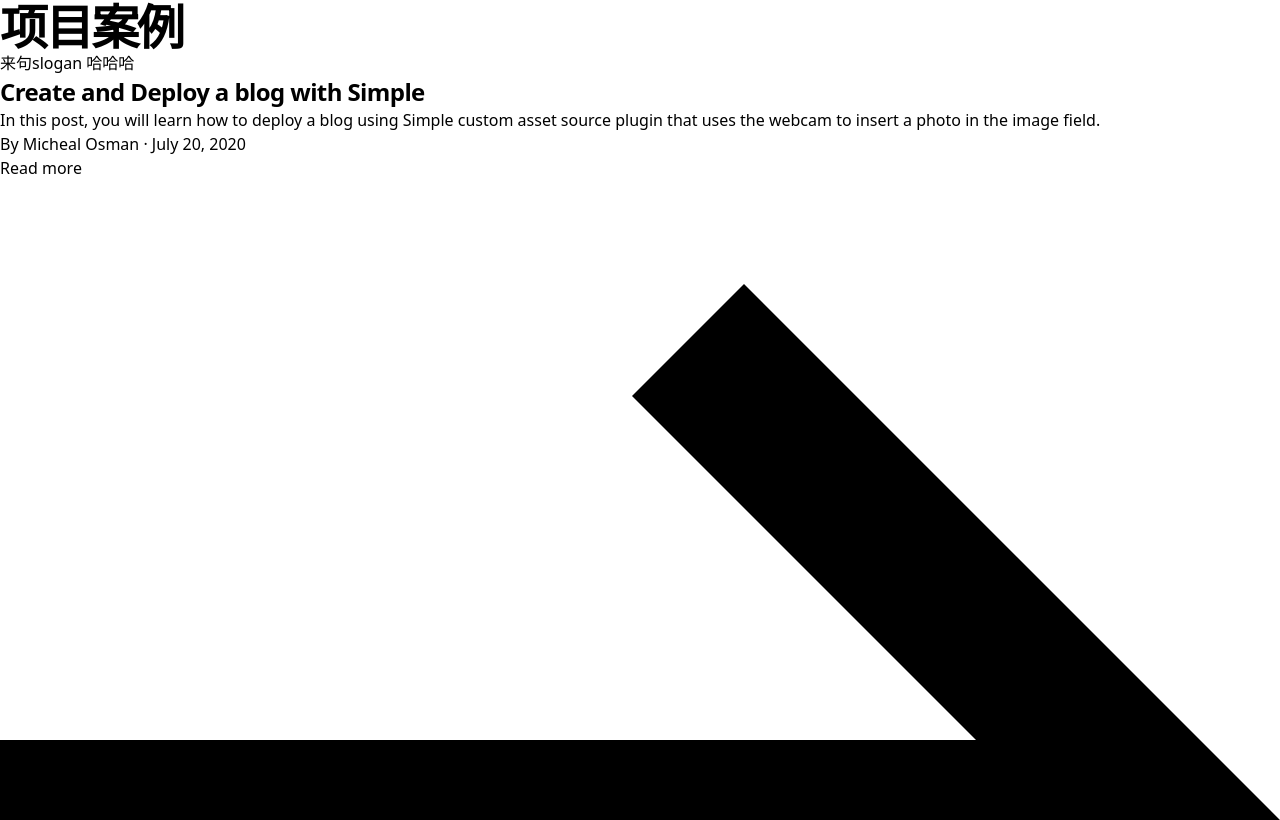
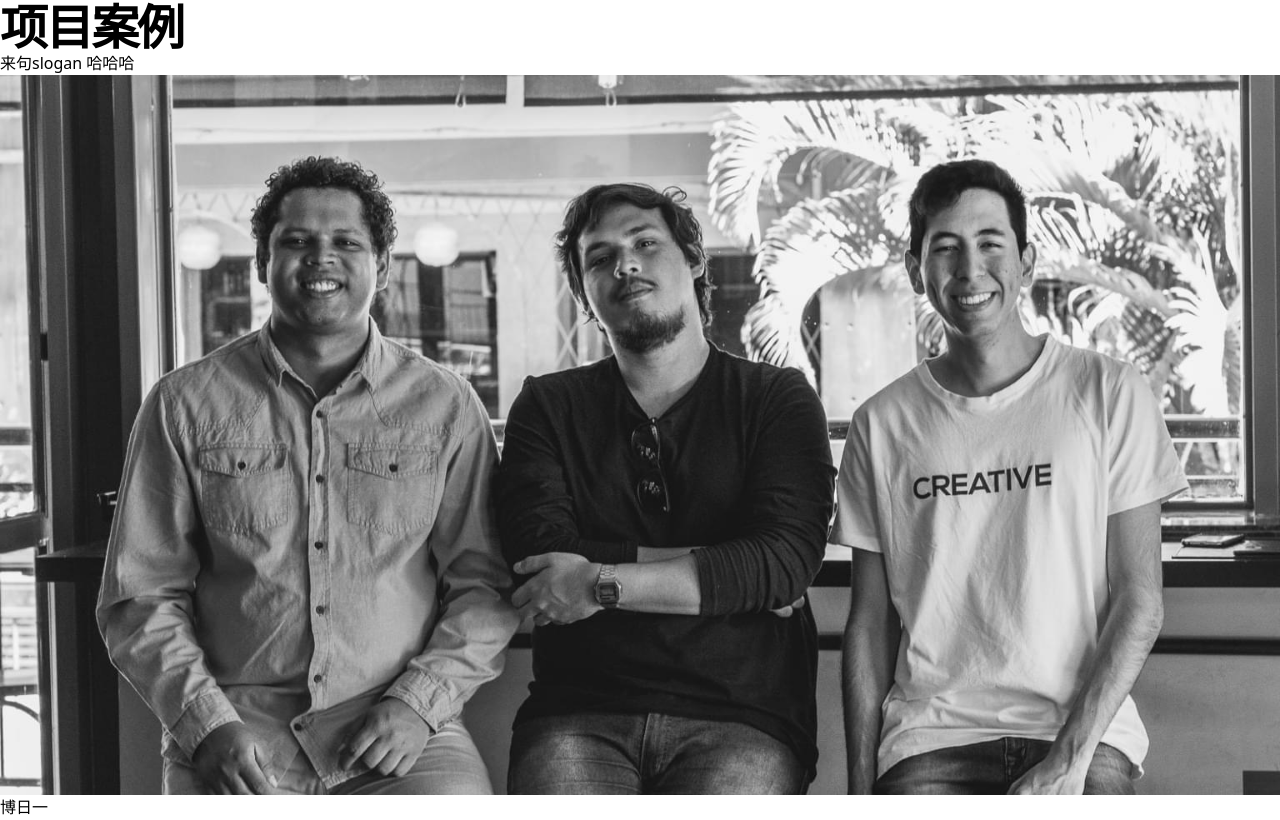
Before and after one commit to ecoscienceGit/EcoScienceWeb, a Vue app in the folder simple-vue/: page /projects in a window 1280 px wide. Shown: the part 1620-2440 px from the top of the page. Built offline with nearby package versions, Linux system fonts and the light colour scheme.

Commit message:
Update ProjectsList.vue

```diff
--- a/simple-vue/src/partials/ProjectsList.vue
+++ b/simple-vue/src/partials/ProjectsList.vue
@@ -13,32 +13,38 @@
           <!-- Articles container -->
           <div class="md:grow -mt-4">
             <!-- 1st article -->
-            <article class="flex items-center py-4 border-b border-gray-200">
-              <div>
-                <header>
-                  <h2 class="h4 mb-2">
-                    <router-link to="/blog-post" class="hover:underline"
-                      >Create and Deploy a blog with Simple</router-link
-                    >
-                  </h2>
-                </header>
-                <div class="text-lg text-gray-600 mb-4">
-                  In this post, you will learn how to deploy a blog using Simple
-                  custom asset source plugin that uses the webcam to insert a
-                  photo in the image field.
+            <article
+              class="flex flex-col md:flex-row items-center py-4 border-b border-gray-200"
+            >
+              <div class="md:flex md:items-center">
+                <router-link to="/blog-post" class="block">
+                  <img
+                    src="../images/about-01.jpg"
+                    alt="Blog Post Preview"
+                    class="w-48 h-32 md:w-64 md:h-48 rounded-lg shadow-md"
+                  />
+                </router-link>
+                <div class="md:ml-6">
+                  <header>
+                    <h2 class="text-xl font-semibold mb-2">
+                      <router-link
+                        to="/blog-post"
+                        class="hover:underline text-blue-600"
+                      >
+                        博日一
+                      </router-link>
+                    </h2>
+                  </header>
+                  <div class="text-lg text-gray-600 mb-4">项目简介</div>
+                  <footer class="text-sm">
+                    <span class="text-gray-600">2023年1月-2023年5月</span>
+                  </footer>
                 </div>
-                <footer class="text-sm">
-                  <div class="flex items-center">
-                    <span class="text-gray-600">By </span>
-                    <a class="font-medium hover:underline">Micheal Osman</a>
-                    <span class="text-gray-600"> · July 20, 2020</span>
-                  </div>
-                </footer>
               </div>
-              <router-link to="/blog-post" class="block shrink-0 ml-6">
-                <span class="sr-only">Read more</span>
+              <router-link to="/blog-post" class="hidden md:block ml-auto">
+                <span class="sr-only">阅读更多</span>
                 <svg
-                  class="w-4 h-4 fill-current text-blue-600"
+                  class="w-6 h-6 fill-current text-blue-600"
                   viewBox="0 0 16 16"
                   xmlns="http://www.w3.org/2000/svg"
                 >
```
